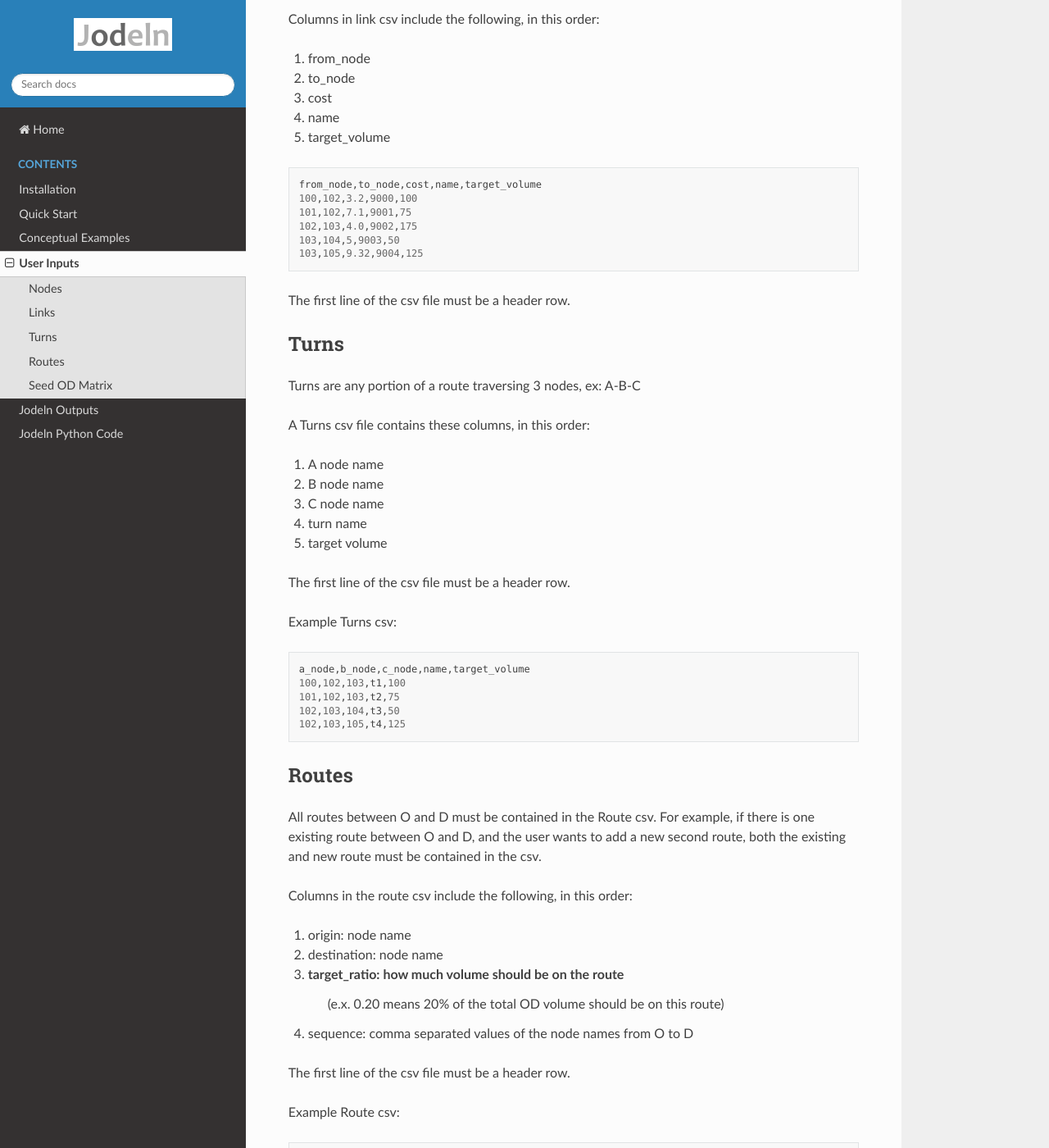
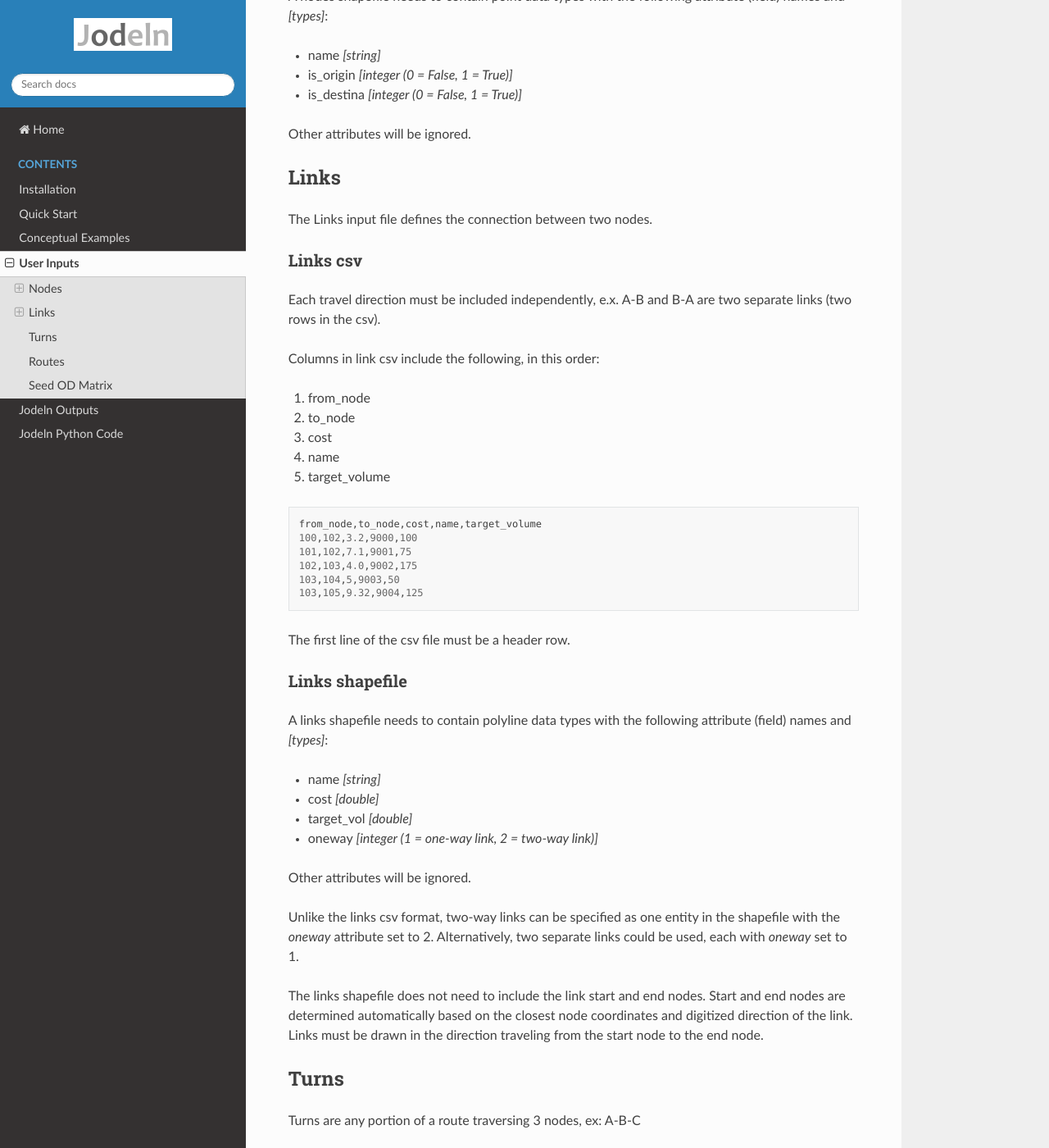
Before and after one commit to mdeamico/jodeln, a Sphinx documentation site: the page built from docs/source/inputs.rst, in a window 1280 px wide and 1400 px high, scrolled down 1027 px. Shown: the whole window at 82% size. Built offline with Sphinx 7.4.7 and the Read the Docs theme 2.0.0, drawn with Linux system fonts in a browser that asks for light colours; some of the changed text lies outside the part shown.

Commit message:
Update docs regarding shp import (#31)

```diff
--- a/docs/source/inputs.rst
+++ b/docs/source/inputs.rst
@@ -1,7 +1,7 @@
 User Inputs
 ===========
 
-Jodeln currently can accept inputs in csv format (there are future plans to accept shapefiles.)
+Jodeln can accept inputs in csv or shapefile (shp) format.
 
 Inputs include:
 
@@ -15,7 +15,10 @@
 
 Nodes
 -----
-The Nodes csv defines the start and end points for each link in the network.
+The Nodes input file defines the start and end points for each link in the network.
+
+Nodes csv
+~~~~~~~~~~
 
 Columns in node csv include the following, in this order:
 
@@ -37,12 +40,28 @@
     104,258,127,0,1
     105,280,100,0,1
 
+Nodes shapefile
+~~~~~~~~~~~~~~~
+A nodes shapefile needs to contain point data types with the following attribute
+(field) names and *[types]*:
+
+- name *[string]*
+- is_origin *[integer (0 = False, 1 = True)]*
+- is_destina *[integer (0 = False, 1 = True)]*
+
+Other attributes will be ignored.
+
+
 .. _Links:
 
 Links
 -----
-The Links csv defines the connection between two nodes. Each travel direction must
-be included independently, e.x. A-B and B-A are two separate links.
+The Links input file defines the connection between two nodes.
+
+Links csv
+~~~~~~~~~~
+Each travel direction must be included independently, e.x. A-B and B-A are
+two separate links (two rows in the csv).
 
 Columns in link csv include the following, in this order:
 
@@ -62,6 +81,27 @@
     103,105,9.32,9004,125
 
 The first line of the csv file must be a header row.
+
+Links shapefile
+~~~~~~~~~~~~~~~
+A links shapefile needs to contain polyline data types with the following attribute
+(field) names and *[types]*:
+
+- name *[string]*
+- cost *[double]*
+- target_vol *[double]*
+- oneway *[integer (1 = one-way link, 2 = two-way link)]*
+
+Other attributes will be ignored.
+
+Unlike the links csv format, two-way links can be specified as one entity in the
+shapefile with the *oneway* attribute set to 2. Alternatively, two separate links
+could be used, each with *oneway* set to 1.
+
+The links shapefile does not need to include the link start and end nodes. Start
+and end nodes are determined automatically based on the closest node coordinates
+and digitized direction of the link. Links must be drawn in the direction traveling
+from the start node to the end node.
 
 .. _Turns:
 
```
